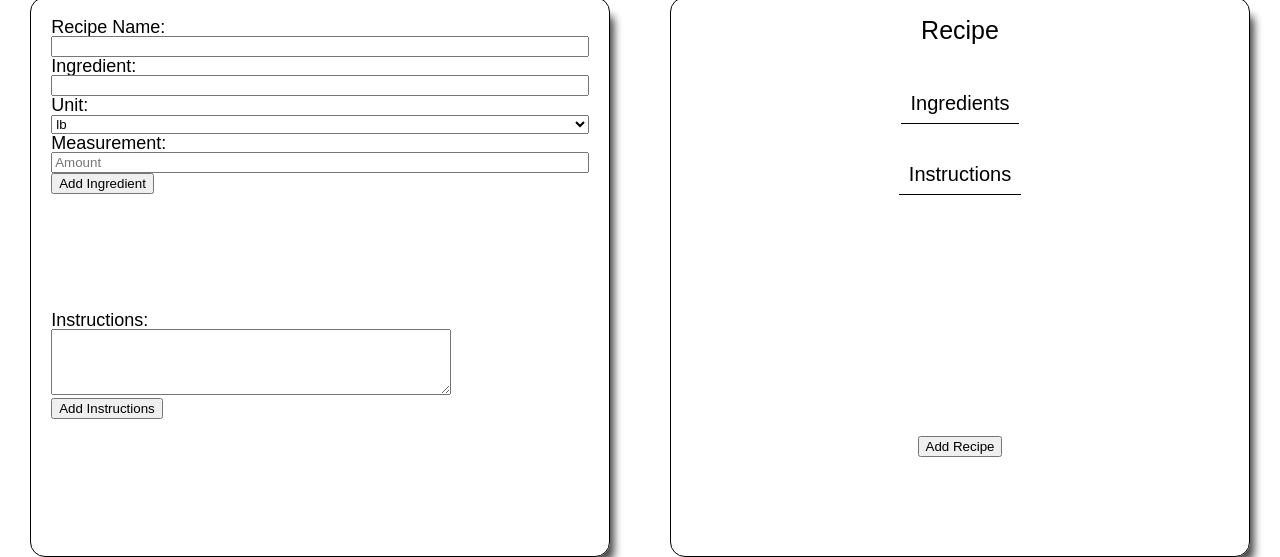
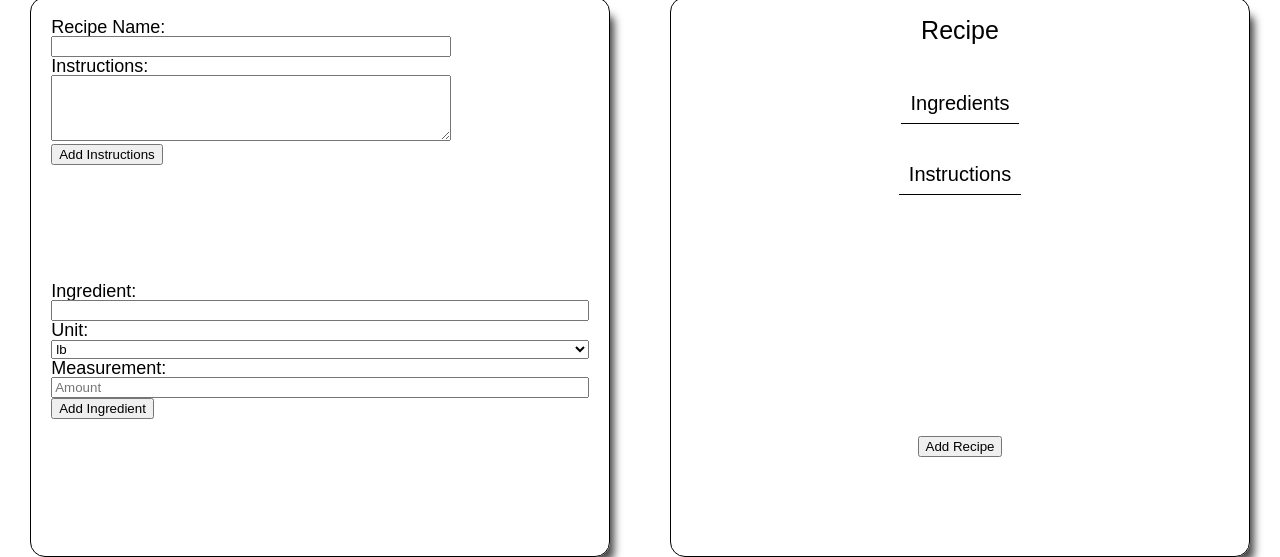
Before and after one commit to RyanWells77/foundations-capstone, a website: page Public/add-recipe.html in a window 1280 px wide. Shown: the part 323-880 px from the top of the page. Drawn offline with nearby package versions, Linux system fonts and the light colour scheme; a web font is replaced by a local one.

Commit message:
ready for final upload

```diff
--- a/Public/add-recipe.css
+++ b/Public/add-recipe.css
@@ -34,6 +34,7 @@ h1 {
     width: 42%;
     display: flex;
     flex-wrap: wrap;
+    /* justify-content: space-around; */
     color: black;
     font-family: "Gulfs Display Normal", sans-serif;
     font-size: 18px;
--- a/Public/add-recipe.html
+++ b/Public/add-recipe.html
@@ -38,11 +38,28 @@
     <section class="recipe-form-body">
 
     <div class="form">
-      <form id="recipe-form">
+      <form action="">
         <div>
           <label for="recipe-name">Recipe Name:</label>
           <input type="text" id="recipe_name" />
         </div>
+        <div>
+          <label for="instructions">Instructions:</label>
+          <textarea
+            id="instructions"
+            name="instructions"
+            rows="4"
+            required
+          ></textarea>
+          <button id="inst-btn">Add Instructions</button>
+        </div>
+
+      </form>
+      <form id="recipe-form">
+        <!-- <div>
+          <label for="recipe-name">Recipe Name:</label>
+          <input type="text" id="recipe_name" />
+        </div> -->
           <div class="ingredients">
             <label for="ingredients">Ingredient:</label>
             <input id="ingredient-name"
@@ -58,7 +75,7 @@
               <option value="oz">oz</option>
               <option value="cup">cup</option>
               <option value="tbs">tbs</option>
-              <option value="ts">ts</option>
+              <option value="ts">tsp</option>
               <option value="qt">qt</option>
               <option value="pinch">pinch</option>
             </select>
@@ -76,7 +93,7 @@
             </div>
           </div>
         </form>
-        <form action="">
+        <!-- <form action="">
         <div>
           <label for="instructions">Instructions:</label>
           <textarea
@@ -87,7 +104,7 @@
           ></textarea>
           <button id="inst-btn">Add Instructions</button>
         </div>
-      </form>
+      </form> -->
     </div>
 
 
--- a/Public/add-recipe.js
+++ b/Public/add-recipe.js
@@ -92,12 +92,13 @@ console.log(newRecipe)
 addIngredientButton.addEventListener('click', () => {
     addIngredient()
     showIngredients()
-    captureRecipeName()
+    // captureRecipeName()
     // captureInstructions()
 })
 addInstructionsButton.addEventListener('click', (e) => {
     e.preventDefault()
     captureInstructions()
+    captureRecipeName()
     // showIngredients()
 })
 submitForm.addEventListener('click', sendForm)
```
Also changed, not shown: Server/controller.js (+16 -13 lines).
